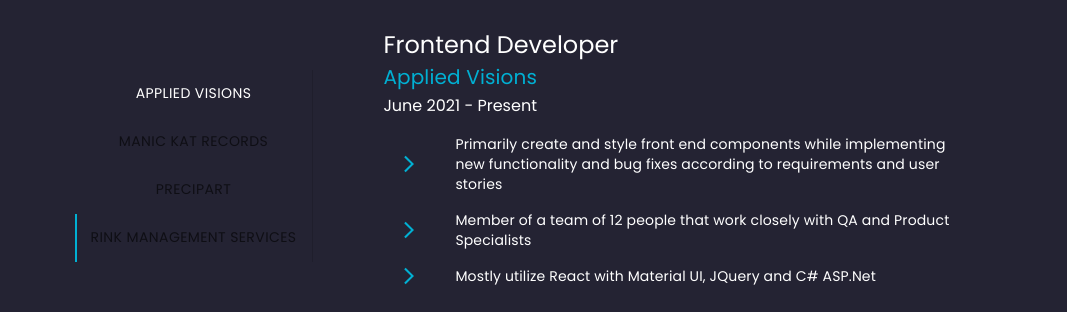
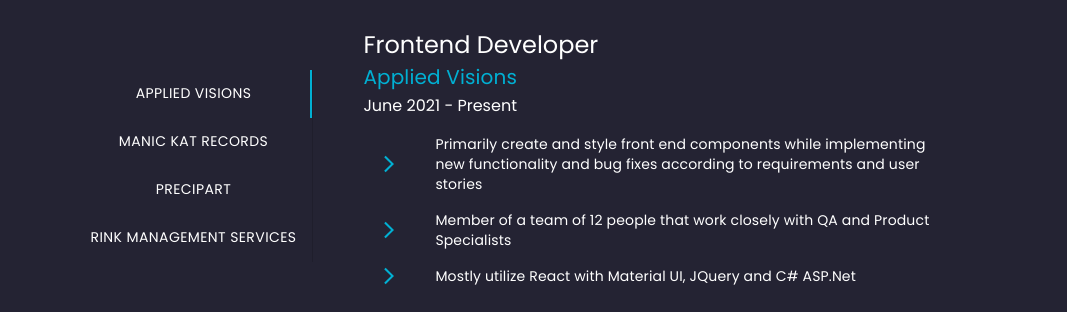
Before and after one commit to BryanBorge/portfolio-2.0, a React (Create React App) app: page / in a window 1280 px wide. Shown: the part 1395-1707 px from the top of the page, without its empty margins (106-1173 px from the left). Built offline with nearby package versions, Linux system fonts and the light colour scheme.

Commit message:
Styled tabs to use primary color

```diff
--- a/src/Pages/Experience.js
+++ b/src/Pages/Experience.js
@@ -6,6 +6,7 @@
 import List from "@mui/material/List";
 import { useMediaQuery } from "@mui/material";
 import CustomListItem from "../Components/CustomListItem/CustomListItem";
+import styled from "styled-components";
 
 const TabPanel = props => {
   const { children, value, index } = props;
@@ -38,15 +39,15 @@
           orientation={mediumViewport ? "vertical" : "horizontal"}
           value={value}
           onChange={handleChange}
-          textColor="primary"
           variant="scrollable"
           indicatorColor="secondary"
-          style={{ margin: "30px" }}
+          style={{ margin: "10px" }}
+          allowScrollButtonsMobile={true}
           sx={{ borderRight: 1, borderColor: "divider" }}>
-          <Tab label="Applied Visions" />
-          <Tab label="Manic Kat Records" />
-          <Tab label="Precipart" />
-          <Tab label="Rink Management Services" />
+          <CustomTab label="Applied Visions" />
+          <CustomTab label="Manic Kat Records" />
+          <CustomTab label="Precipart" />
+          <CustomTab label="Rink Management Services" />
         </Tabs>
         <TabPanel value={value} index={0}>
           <Typography variant="h5">Frontend Developer</Typography>
@@ -128,3 +129,7 @@
 };
 
 export default Experience;
+
+const CustomTab = styled(Tab)`
+  color: #ffffff !important;
+`;
```
